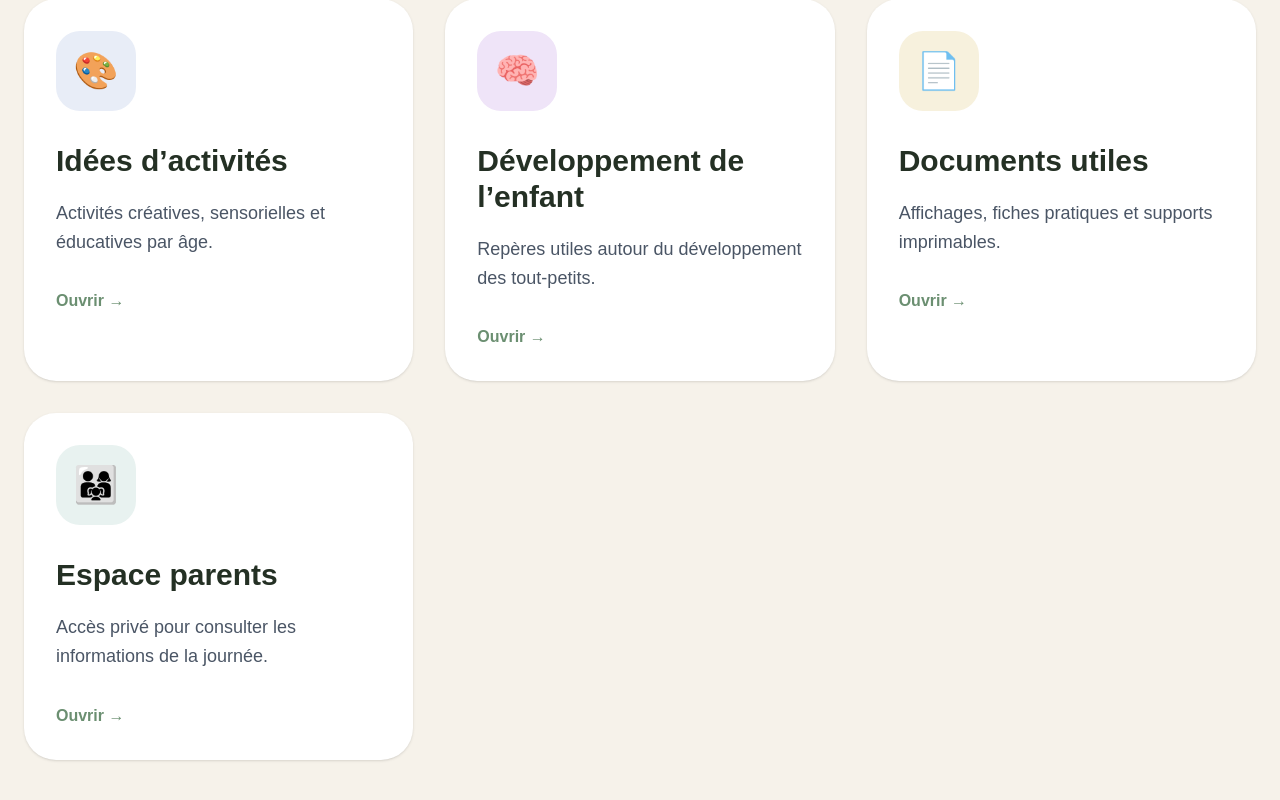
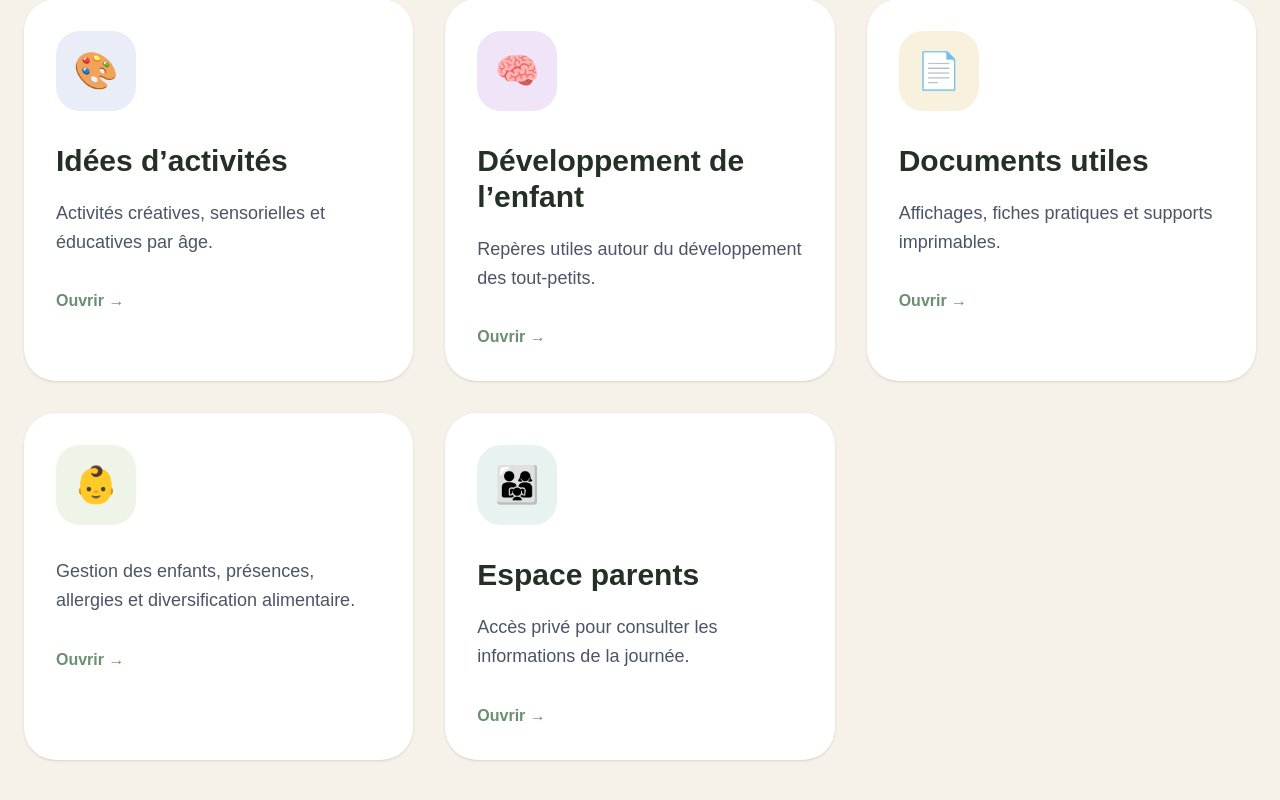
Before and after one commit to Cyn00thia/les-petits-koalas, a Next.js app: page / in a window 1280 px wide. Shown: the part 829-1629 px from the top of the page. Built offline with nearby package versions, Linux system fonts and the light colour scheme.

Commit message:
ajout acces page enfants accueil

```diff
--- a/app/page.tsx
+++ b/app/page.tsx
@@ -56,7 +56,14 @@ const sections = [
     emoji: "📄",
     couleur: "bg-[#F7F1DD]",
   },
-
+{
+  title: "Enfants",
+  description:
+    "Gestion des enfants, présences, allergies et diversification alimentaire.",
+  lien: "/enfants",
+  emoji: "👶",
+  couleur: "bg-[#EEF4E8]",
+},
   {
     titre: "Espace parents",
     description:
```
